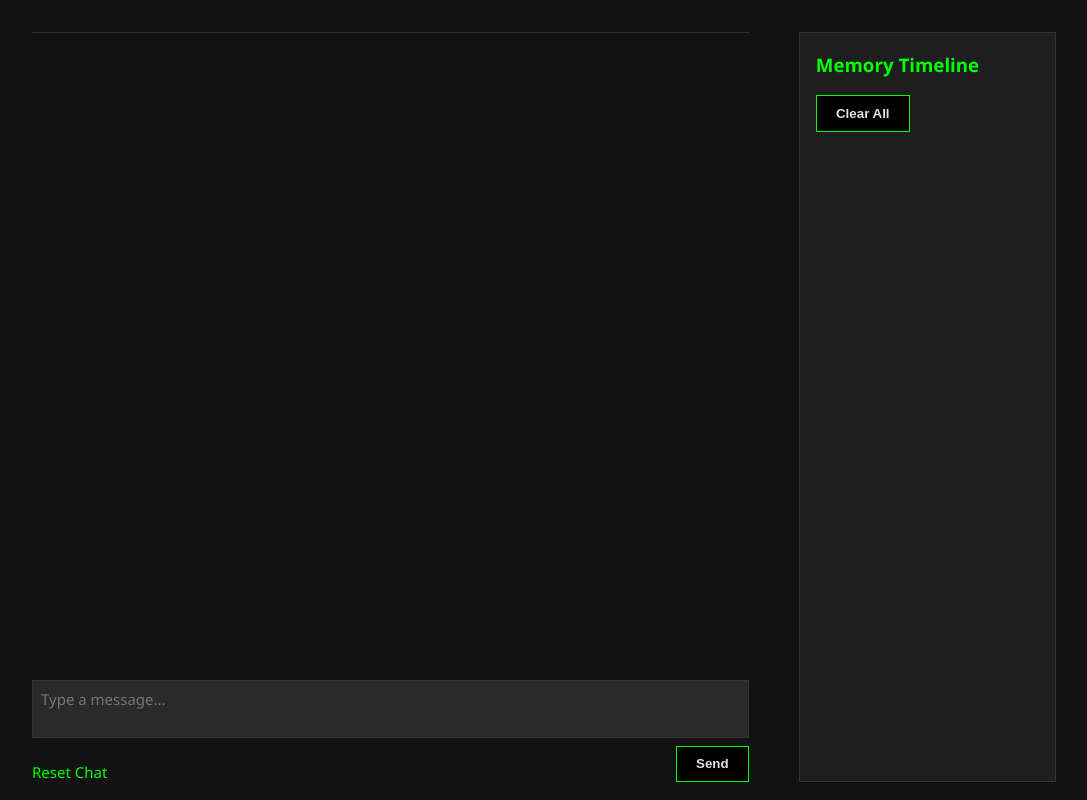
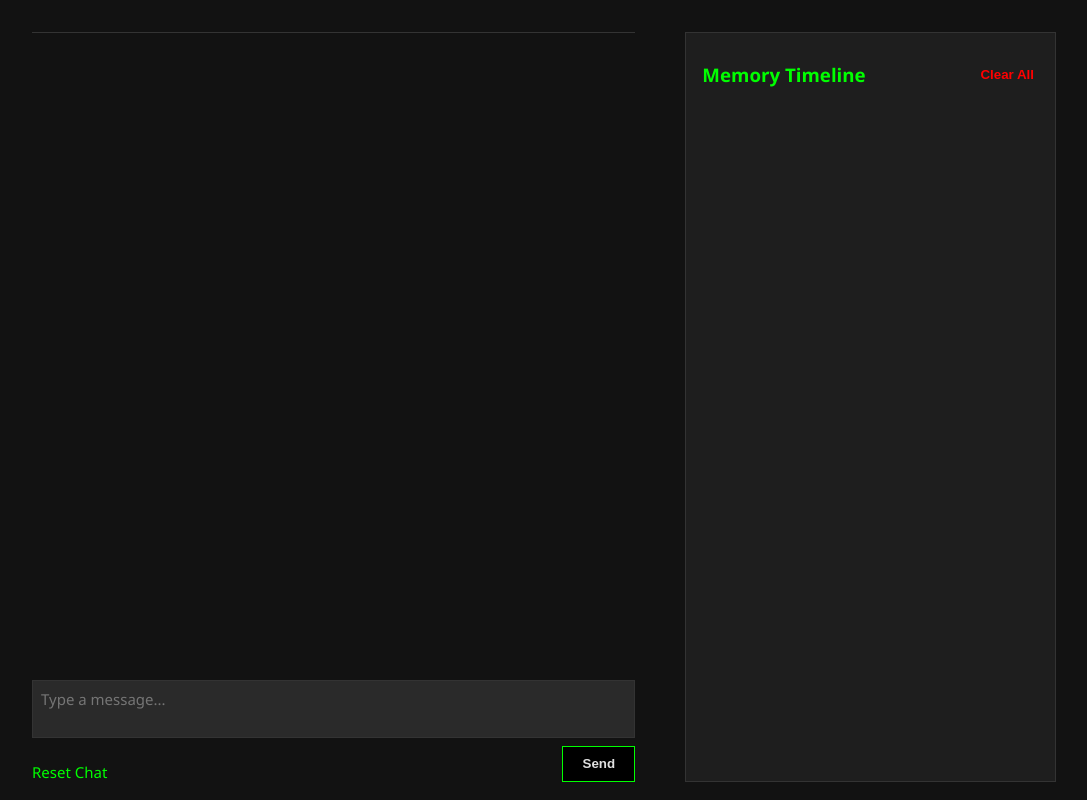
Before and after one commit to parth0cb/chatbot-with-enhanced-memory, a Flask app: template templates/chat.html in a window 1280 px wide. Shown: the whole page, without its empty margins (96-1183 px from the left). Run offline with Flask 3, Linux system fonts and the light colour scheme; the template is opened without the code that fills it, so the values that code supplies are empty.

Commit message:
fixed remove button design

```diff
--- a/static/style.css
+++ b/static/style.css
@@ -131,8 +131,9 @@ button:hover {
     background-color: #ddd;
 }
 
-.memory-timeline {
-    flex: 1;
+#memory-timeline {
+    /* flex: 1; */
+    width: 400px;
     background-color: var(--primary-color);
     padding: 0 var(--padding);
     border-radius: var(--border-radius);
@@ -140,13 +141,12 @@ button:hover {
     overflow: auto;
 }
 
-.memory-timeline ul {
+#memory-timeline ul {
     list-style-type: disc;
-    padding-left: 1.2rem;
     color: var(--subtle-text);
 }
 
-.memory-timeline h3 {
+#memory-timeline h3 {
     color: var(--accent-color);
 }
 
@@ -469,3 +469,29 @@ body > h1 {
     font-size: 1.8rem;
     font-weight: bold;
 }
+
+button#clear-all {
+    background-color: #00000000;
+    border: none;
+    color: red;
+    padding: 15px 5px;
+}
+
+#memory-list {
+    padding: 0;
+}
+
+#memory-list li {
+    display: flex;
+    justify-content: space-between;
+    border-bottom: solid 1px #444;
+    padding-bottom: 10px;
+}
+
+#memory-list button {
+    color: red;
+    background-color: #00000000;
+    font-size: 12px;
+    border: none;
+    padding: 5px;
+}
--- a/templates/chat.html
+++ b/templates/chat.html
@@ -28,9 +28,8 @@
                 </div>
             </form>
         </div>
-        <div class="memory-timeline">
-            <h3>Memory Timeline</h3>
-            <button id="clear-all">Clear All</button>
+        <div id="memory-timeline">
+            <div style="display: flex; justify-content: space-between; align-items: center; margin: 10px 0;"><h3>Memory Timeline</h3><button id="clear-all">Clear All</button></div>
             <ul id="memory-list"></ul>
         </div>
     </div>
```
